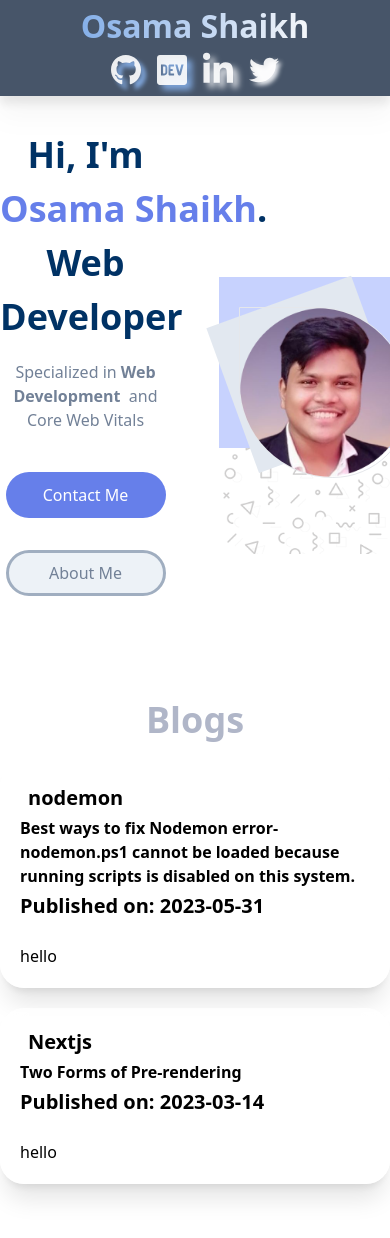
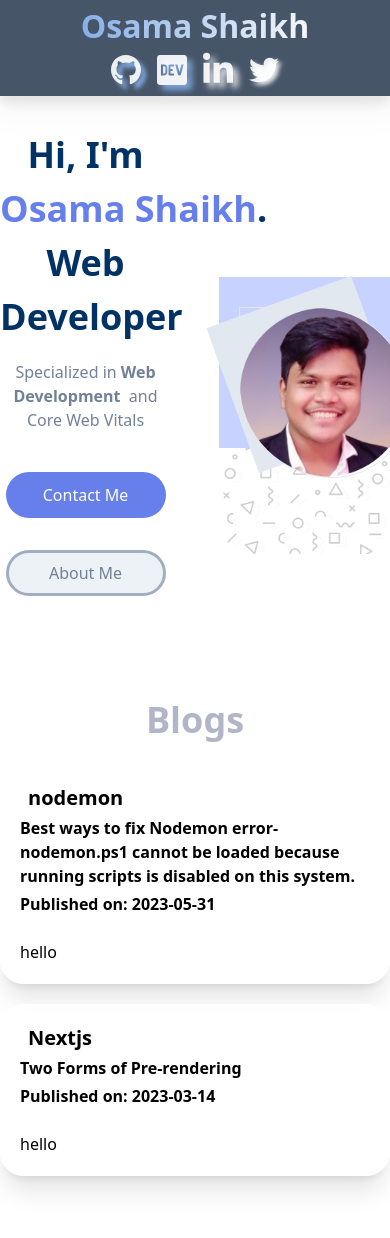
Before and after one commit to Osamashaikh90/DevDiaries, a Next.js app in the folder devdiaries/: page / in a window 390 px wide. Shown: the top 1238 px of the page. Built offline with nearby package versions, Linux system fonts and the light colour scheme.

Commit message:
chore(post): added code for responsiveness

```diff
--- a/devdiaries/src/app/components/ListItem.tsx
+++ b/devdiaries/src/app/components/ListItem.tsx
@@ -14,7 +14,7 @@ export default function ListItem({ post }: Props) {
     return (
         <li className="mt-1 ">
             <Link className="font-semibold md:text-2xl xxsm:text-xl blog-topic" href={`/posts/${id}`}>{title}</Link>
-            <h5 className='mt-1 text-xl font-semibold'>Published on: {date}</h5>
+            <h5 className='mt-1 md:text-xl xxsm:text-md font-semibold'>Published on: {date}</h5>
             <br />
             {/* <p className="mt-1 text-sm">{formattedDate}</p> */}
         </li>
```
